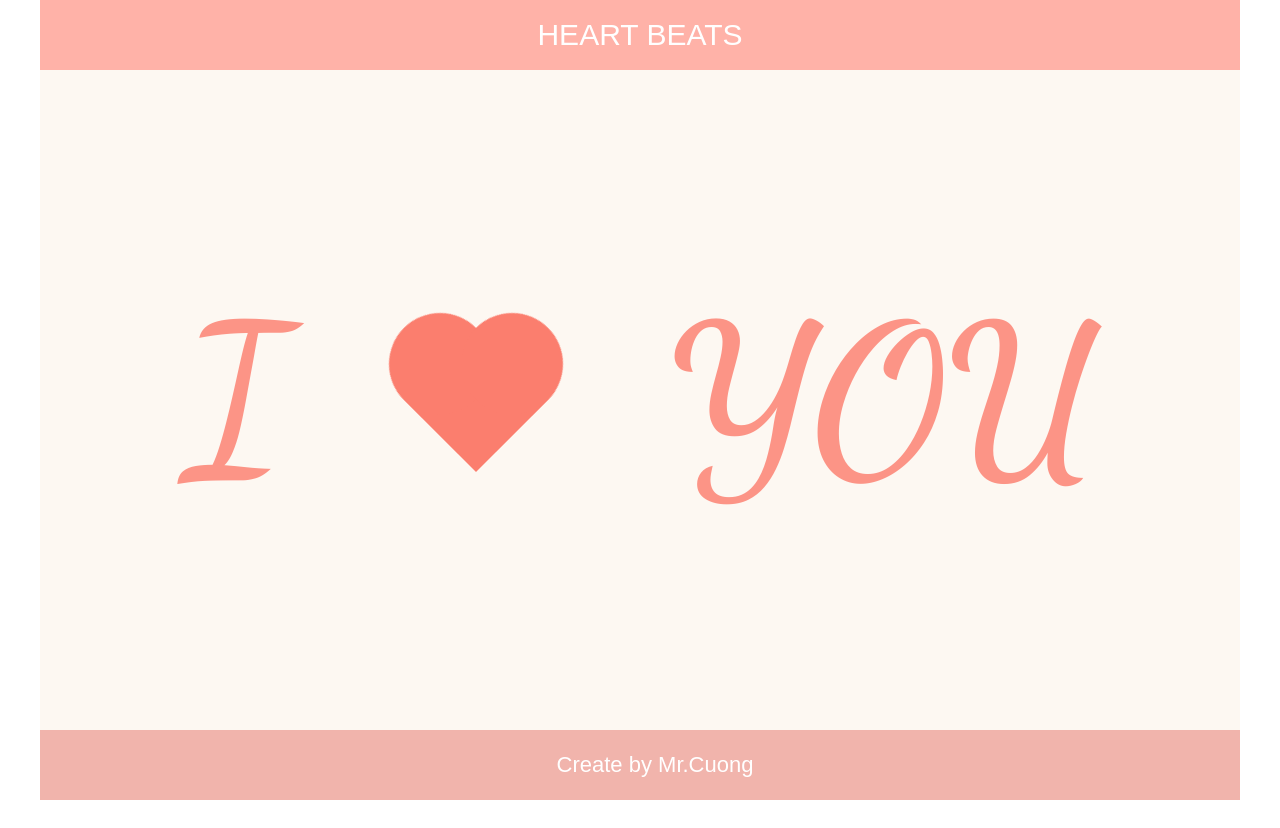
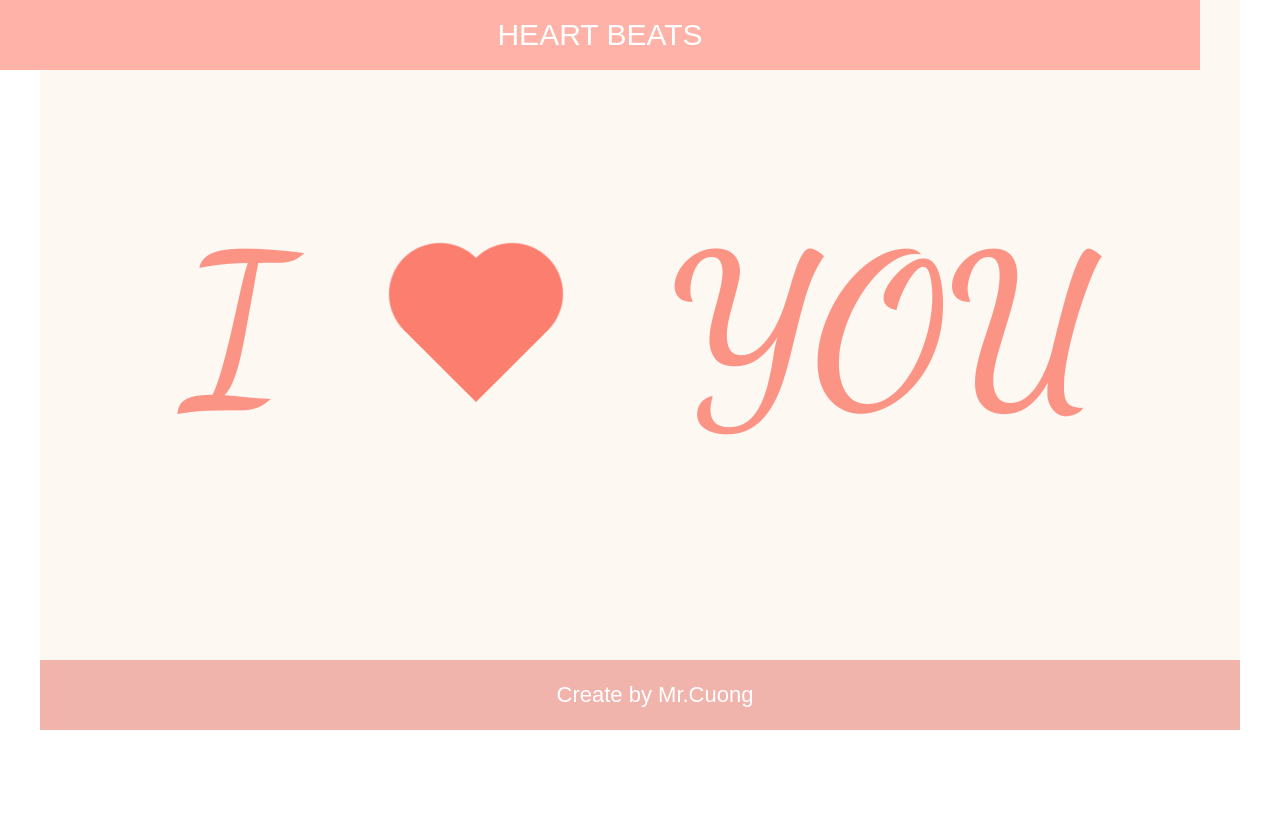
Before and after one commit to phamvancuong9x/bt6-css-animation, a plain HTML site: page index.html in a window 1280 px wide. After the commit the page ends 800 px from the top, so only its background shows below. Drawn offline with Linux system fonts and the light colour scheme.

Commit message:
change position of .header = fixed

```diff
--- a/reponsive.css
+++ b/reponsive.css
@@ -3,12 +3,18 @@
 }
 
 /* Table  and mobile*/
+
 @media (max-width: 1023px) {
+
   .content {
     flex-direction: column;
   }
 }
-
+.header {
+     position: fixed;
+    top: 0;
+    left: 0;
+}
 /* mobile */
 @media (max-width: 739px) {
   .content__text-first,
```
